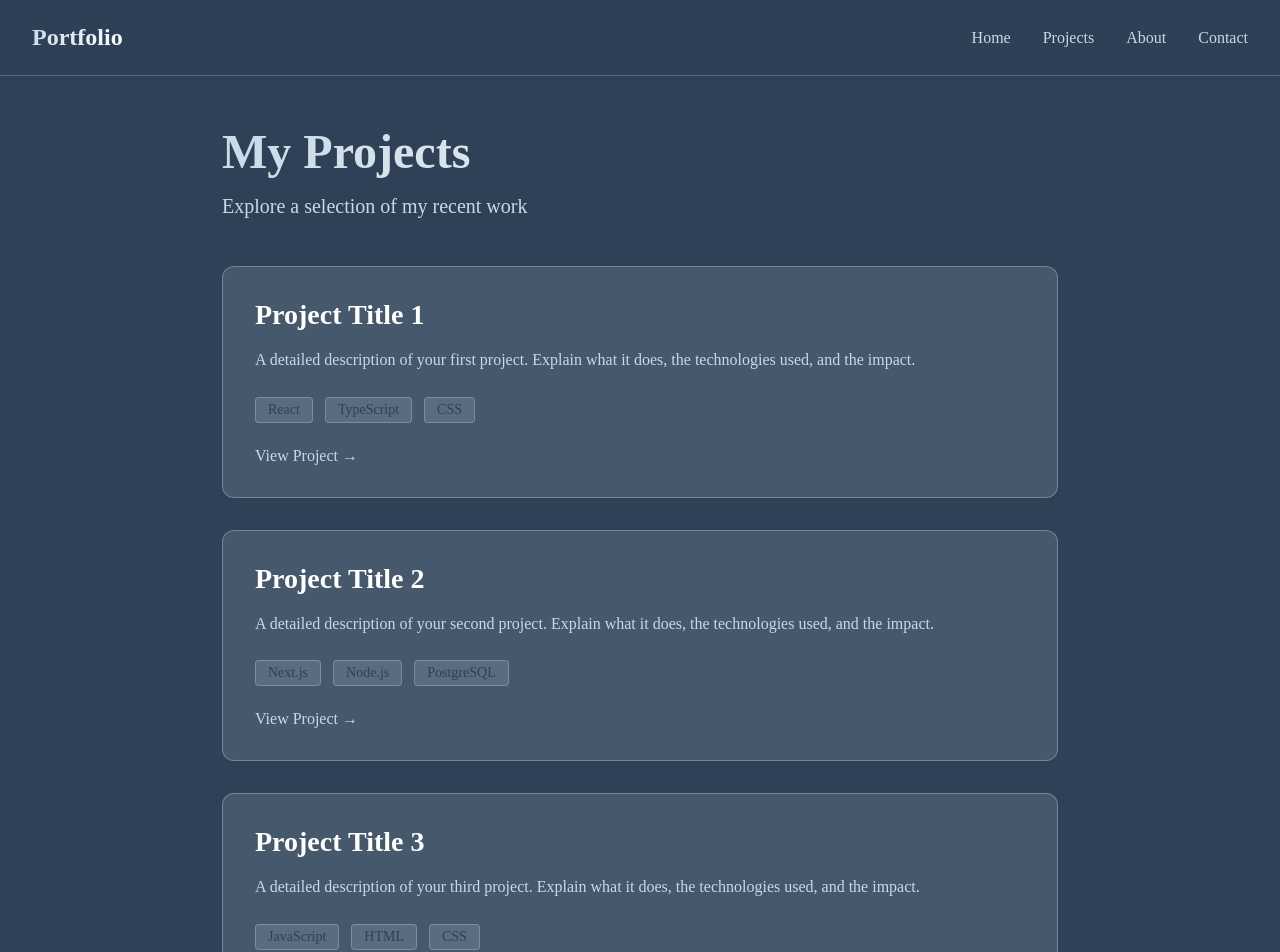
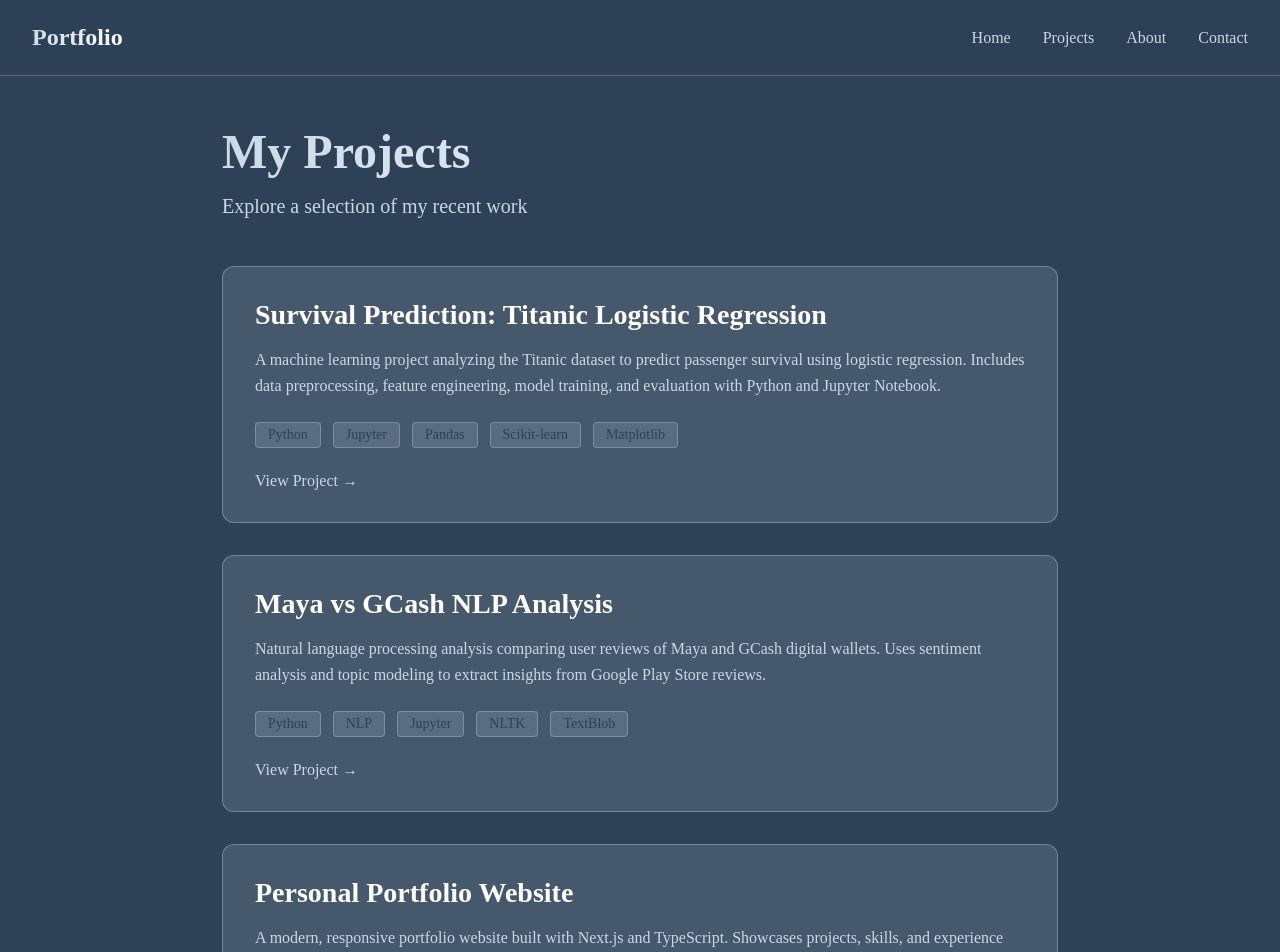
Before and after one commit to csbuan/my-portfolio, a Next.js app: page /projects in a window 1280 px wide. Shown: the top 952 px of the page. Built offline with nearby package versions, Linux system fonts and the light colour scheme.

Commit message:
Update projects with actual details

```diff
--- a/app/projects/page.tsx
+++ b/app/projects/page.tsx
@@ -14,31 +14,24 @@ interface Project {
 const projects: Project[] = [
   {
     id: 1,
-    title: 'Project Title 1',
-    description: 'A detailed description of your first project. Explain what it does, the technologies used, and the impact.',
-    technologies: ['React', 'TypeScript', 'CSS'],
-    link: '#',
+    title: 'Survival Prediction: Titanic Logistic Regression',
+    description: 'A machine learning project analyzing the Titanic dataset to predict passenger survival using logistic regression. Includes data preprocessing, feature engineering, model training, and evaluation with Python and Jupyter Notebook.',
+    technologies: ['Python', 'Jupyter', 'Pandas', 'Scikit-learn', 'Matplotlib'],
+    link: 'https://github.com/csbuan/survival-prediction-titanic-logistic-regression',
   },
   {
     id: 2,
-    title: 'Project Title 2',
-    description: 'A detailed description of your second project. Explain what it does, the technologies used, and the impact.',
-    technologies: ['Next.js', 'Node.js', 'PostgreSQL'],
-    link: '#',
+    title: 'Maya vs GCash NLP Analysis',
+    description: 'Natural language processing analysis comparing user reviews of Maya and GCash digital wallets. Uses sentiment analysis and topic modeling to extract insights from Google Play Store reviews.',
+    technologies: ['Python', 'NLP', 'Jupyter', 'NLTK', 'TextBlob'],
+    link: 'https://github.com/csbuan/maya-vs-gcash-nlp-analysis',
   },
   {
     id: 3,
-    title: 'Project Title 3',
-    description: 'A detailed description of your third project. Explain what it does, the technologies used, and the impact.',
-    technologies: ['JavaScript', 'HTML', 'CSS'],
-    link: '#',
-  },
-  {
-    id: 4,
-    title: 'Project Title 4',
-    description: 'A detailed description of your fourth project. Explain what it does, the technologies used, and the impact.',
-    technologies: ['React', 'Firebase', 'Tailwind CSS'],
-    link: '#',
+    title: 'Personal Portfolio Website',
+    description: 'A modern, responsive portfolio website built with Next.js and TypeScript. Showcases projects, skills, and experience with clean design and fast performance.',
+    technologies: ['Next.js', 'TypeScript', 'CSS', 'React'],
+    link: 'https://github.com/csbuan/my-portfolio',
   },
 ];
 
```
Also changed, not shown: app/page.tsx (+12 -9 lines).
